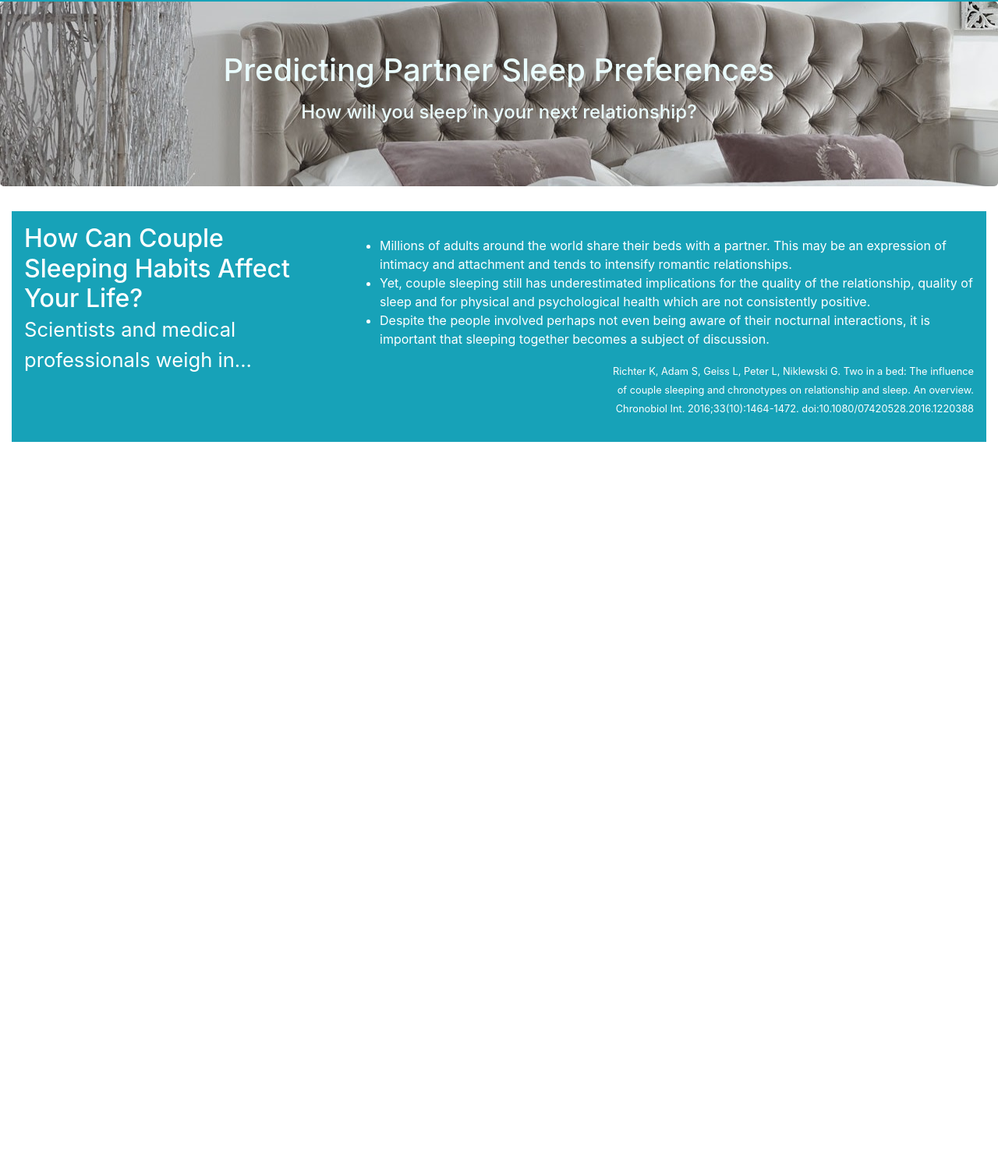
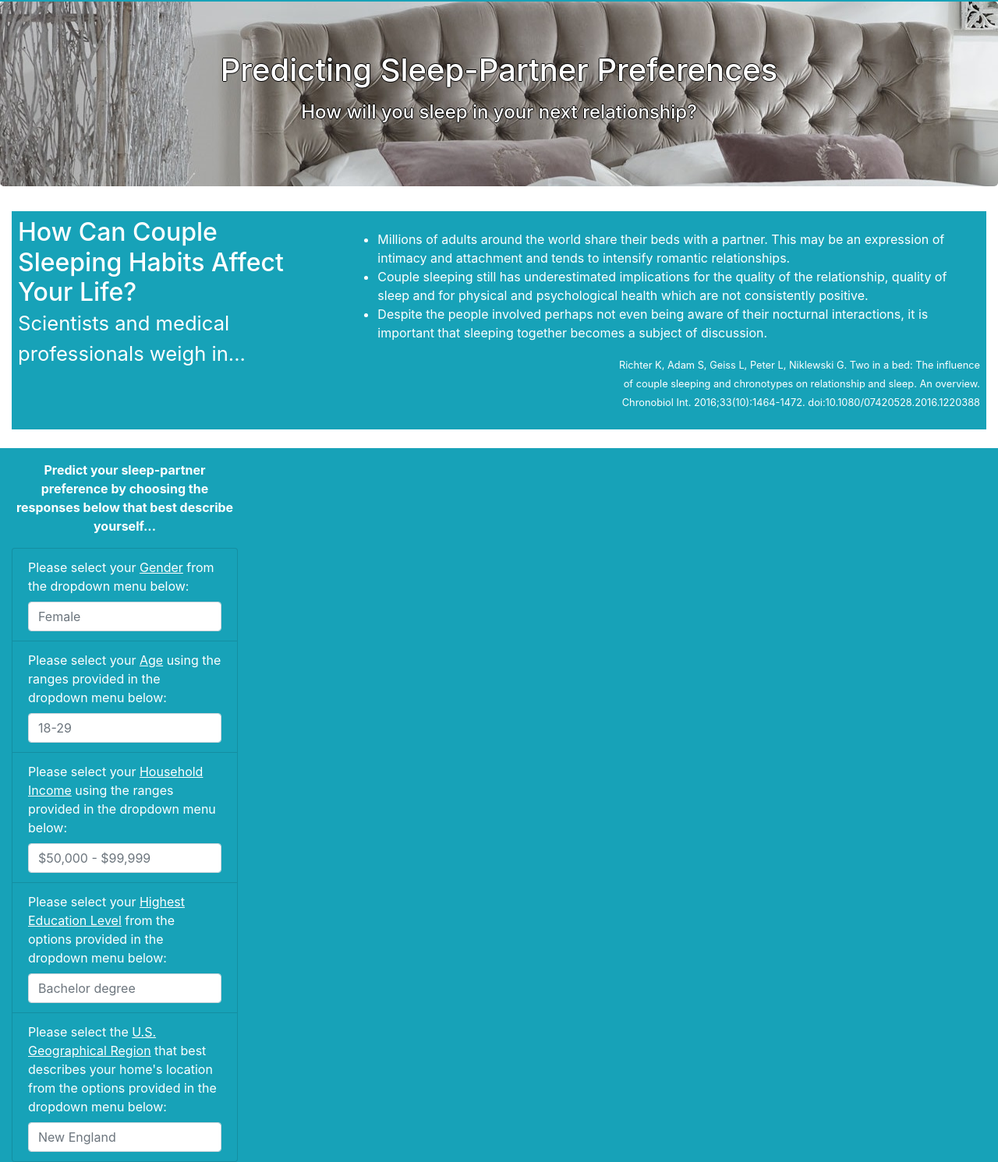
Before and after one commit to GogateVarun/NBA-Game-Predictor, a plain HTML site: page index.html in a window 1280 px wide. Shown: the part 70-1561 px from the top of the page at 78% size. Before the commit the page ends 800 px from the top, so only its background shows below. Drawn offline with nearby package versions, Linux system fonts and the light colour scheme.

Commit message:
Formatting user input areas

```diff
--- a/Static/css/style.css
+++ b/Static/css/style.css
@@ -1,3 +1,8 @@
+.strokeme {
+    color: white;
+    text-shadow: -1px 0px 0 #000, 0px 1px 0 #000, 1px 0px 0 #000, 0px -1px 0 #000;
+  }
+
 body {
 
     color: #eafcfd;
--- a/index.html
+++ b/index.html
@@ -4,12 +4,11 @@
 	<meta charset="UTF-8">
 	<meta content="IE=edge" http-equiv="X-UA-Compatible">
 	<meta content="width=device-width, initial-scale=1.0" name="viewport">
-	<title>Sleep Status</title>
+	<title>Sleep Style Predictor</title>
 	<link href="https://maxcdn.bootstrapcdn.com/bootstrap/4.0.0/css/bootstrap.min.css" rel="stylesheet">
 	<link href="static/css/style.css" rel="stylesheet">
 </head>
 <body>
-	<div class="wrapper"></div>
 	<nav class="navbar navbar-expand-lg navbar-light bg-info">
 		<a class="navbar-brand" href="index.html">
 		<h2>Team 3</h2></a> <button aria-controls="navbarTogglerDemo02" aria-expanded="false" aria-label="Toggle navigation" class="navbar-toggler" data-target="#navbarTogglertest" data-toggle="collapse" type="button"><span class="navbar-toggler-icon"></span></button>
@@ -31,11 +30,11 @@
 		</div>
 	</nav>
 	<div class="jumbotron">
-		<h1 class="mb-3">Predicting Partner Sleep Preferences</h1>
-		<h4 class="mb-3">How will you sleep in your next relationship?</h4>
+		<h1 class="mb-3 strokeme">Predicting Sleep-Partner Preferences</h1>
+		<h4 class="mb-3 strokeme">How will you sleep in your next relationship?</h4>
 	</div>
     <div class="container-fluid">
-        <div class="p-3 mb-2 bg-info text-white">
+        <div class="p-2 mb-4 bg-info text-white">
             <div class="row">
                 <div class="col-md-4">
                 <h2>How Can Couple Sleeping Habits Affect Your Life?<br><small>Scientists and medical professionals weigh in...</small></h2>
@@ -44,7 +43,7 @@
                 <p>
                     <ul>
                         <li>Millions of adults around the world share their beds with a partner. This may be an expression of intimacy and attachment and tends to intensify romantic relationships.</li>
-                        <li>Yet, couple sleeping still has underestimated implications for the quality of the relationship, quality of sleep and for physical and psychological health which are not consistently positive.</li>
+                        <li>Couple sleeping still has underestimated implications for the quality of the relationship, quality of sleep and for physical and psychological health which are not consistently positive.</li>
                         <li>Despite the people involved perhaps not even being aware of their nocturnal interactions, it is important that sleeping together becomes a subject of discussion.</li>
                     </ul>
                     <p style="text-align:right;">
@@ -55,5 +54,46 @@
             </div>
         </div>
     </div>
+	<div class="container-fluid">
+        <div class="row">
+            <div class="col-md-3 bg-info text-white">
+                <form class="bg-info">
+                    <p><center><strong>Predict your sleep-partner preference by choosing the responses below that best describe yourself...</strong></center></p>
+                </form>
+                <ul class="list-group bg-info">
+                    <!-- Gender -->
+                    <li class="list-group-item bg-info">
+                        <label for="gender">Please select your <u>Gender</u> from the dropdown menu below:</label>
+                        <input type="text" class="form-control" placeholder="Female" id="gender" />
+                    </li>
+                    <!-- Age -->
+                    <li class="list-group-item bg-info">
+                        <label for="age">Please select your <u>Age</u> using the ranges provided in the dropdown menu below:</label>
+                        <input type="text" class="form-control" placeholder="18-29" id="age">
+                    </li>
+                    <!-- Household Income -->
+                    <li class="list-group-item bg-info">
+                        <label for="income">Please select your <u>Household Income</u> using the ranges provided in the dropdown menu below:</label>
+                        <input type="text" class="form-control" placeholder="$50,000 - $99,999" id="income">
+                    </li>
+                    <!-- Education Level -->
+                    <li class="list-group-item bg-info">
+                        <label for="education">Please select your <u>Highest Education Level</u> from the options provided in the dropdown menu below:</label>
+                        <input type="text" class="form-control" placeholder="Bachelor degree" id="education">
+                    </li>
+                    <!-- Location -->
+                    <li class="list-group-item bg-info">
+                        <label for="location">Please select the <u>U.S. Geographical Region</u> that best describes your home's location from the options provided in the dropdown menu below:</label>
+                        <input type="text" class="form-control" placeholder="New England" id="location">
+                    </li>
+                </ul>
+            </div>
+        	<div class="col-md-9 bg-info text-white">
+				<!-- This is where we'll insert the visuals of the output -->
+			</div>
+		</div>
+	</div>
+	</div>
+	<script src="static/js/app.js"></script>
 </body>
 </html>
```
Also changed, not shown: 1 other file.
